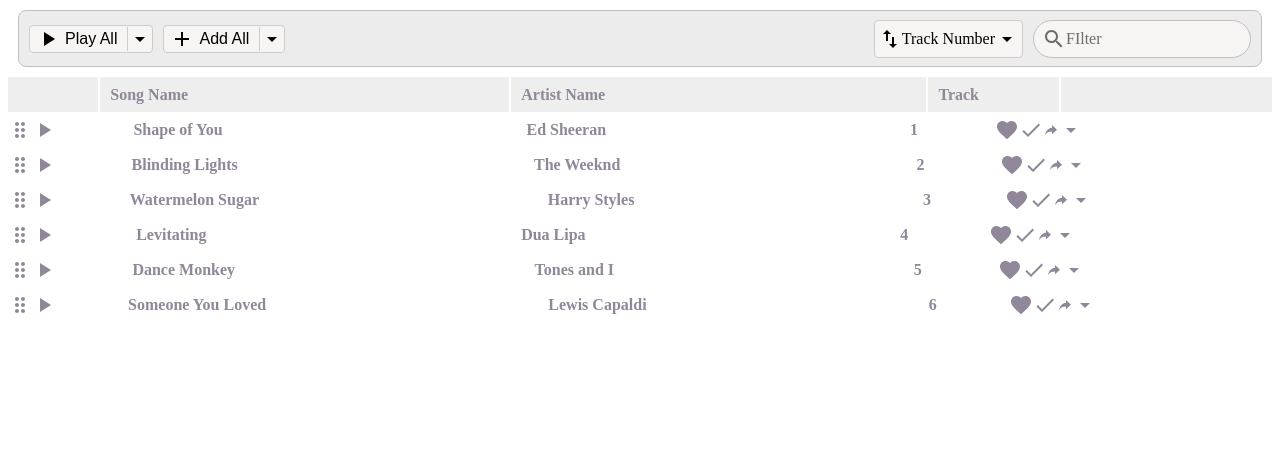
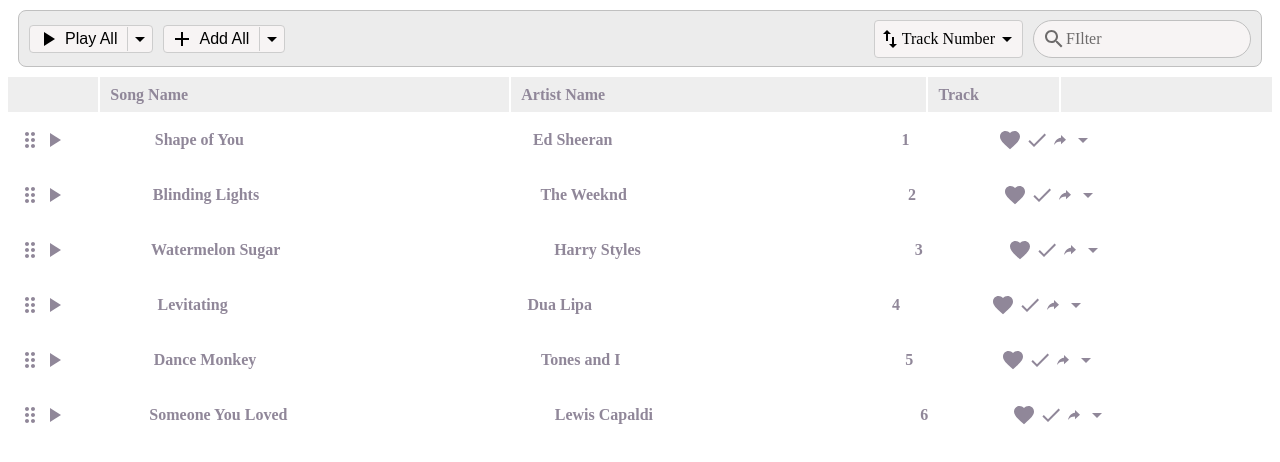
Before and after one commit to Anzhela-Sahakyan/song_player, a React (Create React App) app: page / in a window 1280 px wide. Shown: the top 462 px of the page. Built offline with nearby package versions, Linux system fonts and the light colour scheme.

Commit message:
adding hover effect

```diff
--- a/src/components/songRow/songRow.module.css
+++ b/src/components/songRow/songRow.module.css
@@ -3,38 +3,47 @@
   flex-direction: row;
   justify-content: space-between;
   gap: 2px;
+  transition: 0.5s ease-in;
+  cursor: pointer;
 }
 
 .drag_play_icons {
-  /* display: flex; */
   flex-grow: 1;
-  /* justify-content: flex-start; */
 }
 
 .song_name,
 .artist_name {
-  /* display: flex; */
+  display: flex;
+  justify-content: flex-start;
   flex-grow: 4;
-  /* justify-content: flex-start; */
 }
 
 .track_number {
-  /* display: flex; */
+  display: flex;
+  justify-content: flex-start;
   flex-grow: 1;
-  /* justify-content: flex-start; */
 }
 
 .right_side_icons {
-  /* display: flex; */
+  display: flex;
+  justify-content: flex-start;
   flex-grow: 2.5;
-  /* justify-content: flex-start; */
+  gap: 3px;
 }
 
 .song_row_items {
   display: flex;
   align-items: center;
-  justify-content: flex-start;
   height: 35px;
+  padding: 10px;
   color: #908799;
   font-weight: bold;
 }
+.song_row:hover {
+  background-color: antiquewhite;
+}
+
+.right_side_icons:hover,
+.drag_play_icons:hover {
+  color: rgb(34, 36, 36);
+}
```
